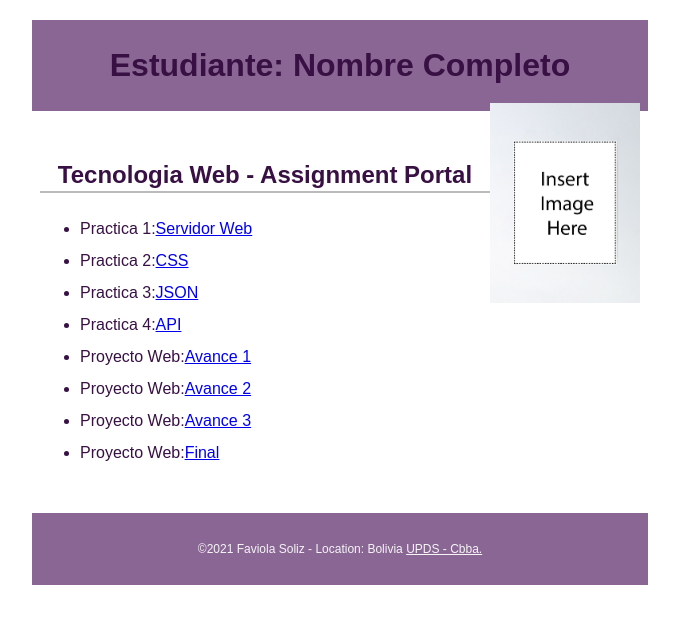
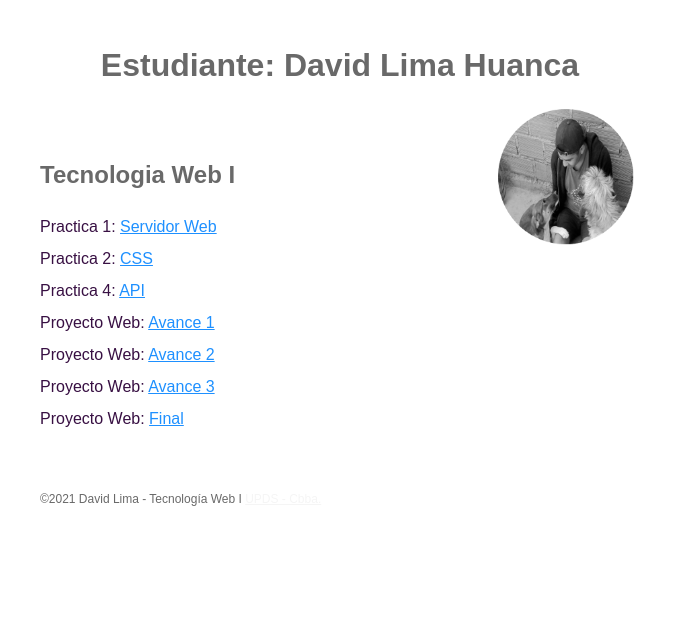
Before and after one commit to DavidLimah/Proyecto, a plain HTML site: page index.html in a window 1280 px wide. Shown: the whole page, without its empty margins (300-979 px from the left). Drawn offline with Linux system fonts and the light colour scheme.

Commit message:
Me modificó la página

```diff
--- a/css/main.css
+++ b/css/main.css
@@ -13,13 +13,13 @@ body {
 
 h1 {
     font-size: 2rem;
-    color:#381043;
+    color:dimgray;
 }
 
 h2 {
     font-size: 1.5rem;
-    text-align: center;
-    border-bottom: 2px solid #bbb;
+    text-align: left;
+    color: dimgray;
 }
 
 header, main, footer {
@@ -30,7 +30,6 @@ header, main, footer {
 
 header, footer, footer a {
     text-align: center;
-    background-color:#8A6694;
     color: whitesmoke;
 }
 
@@ -39,7 +38,12 @@ header img {
     height: auto;
     float: right;
 }
+a{
+    color: dodgerblue;
+}
 
 footer {
     font-size: 0.75rem;
+    color: dimgray;
+    text-align: left;
 }
--- a/index.html
+++ b/index.html
@@ -1,38 +1,39 @@
 <!DOCTYPE html>
 <html lang="es">
+
 <head>
   <meta charset="utf-8">
   <meta name="viewport" content="width=device-width, initial-scale=1, maximum-scale=1">
   <title>Tecnologia Web - Portal de Asignaciones | Nombre | UPDS -Cbba.</title>
-  <meta name="description" content="Pagina de portal de asignaciones Fabiola Soliz para la materia de tecnologia web en UPDS">
+  <meta name="description"
+    content="Pagina de portal de asignaciones Fabiola Soliz para la materia de tecnologia web en UPDS">
   <link rel="stylesheet" href="css/normalize.css">
   <link rel="stylesheet" href="css/main.css">
 </head>
+
 <body>
   <header>
-    <h1>Estudiante: Nombre Completo</h1>
-    <img src="imagenes/profile.png" alt="My Profile Picture">
+    <h1>Estudiante: David Lima Huanca</h1>
+    <img src="imagenes/prfile.png" alt="My Profile Picture">
   </header>
   <main>
-    <h2>Tecnologia Web - Assignment Portal</h2>
-    <ul>
-      <li> Practica 1:<a href="#">Servidor Web </a></li>
-      <li>Practica 2:<a href="#">CSS </a></li>
-      <li>Practica 3:<a href="#">JSON</a></li>
-      <li>Practica 4:<a href="#">API</a></li>
-      <li>Proyecto Web:<a href="#">Avance 1 </a></li>
-      <li>Proyecto Web:<a href="#">Avance 2 </a></li>
-      <li>Proyecto Web:<a href="#">Avance 3 </a></li>
-      <li>Proyecto Web:<a href="#">Final </a></li>
-    </ul>
+    <h2>Tecnologia Web I</h2>
+    <div> Practica 1:  <a href="#">Servidor Web </a></div>
+    <div>Practica 2:  <a href="#">CSS </a></div>
+    <div>Practica 4:  <a href="#">API</a></div>
+    <div>Proyecto Web:  <a href="#">Avance 1 </a></div>
+    <div>Proyecto Web:  <a href="#">Avance 2 </a></div>
+    <div>Proyecto Web:  <a href="#">Avance 3 </a></div>
+    <div>Proyecto Web:  <a href="#">Final </a></div>
 
   </main>
 
   <footer>
     <p>
-      &copy;2021 Faviola Soliz - Location: Bolivia
+      &copy;2021 David Lima - Tecnología Web I
       <a href="http://www.upds.edu.bo/"> UPDS - Cbba.</a>
     </p>
   </footer>
 </body>
+
 </html>
```
Also changed, not shown: imagenes/prfile.png (added).
